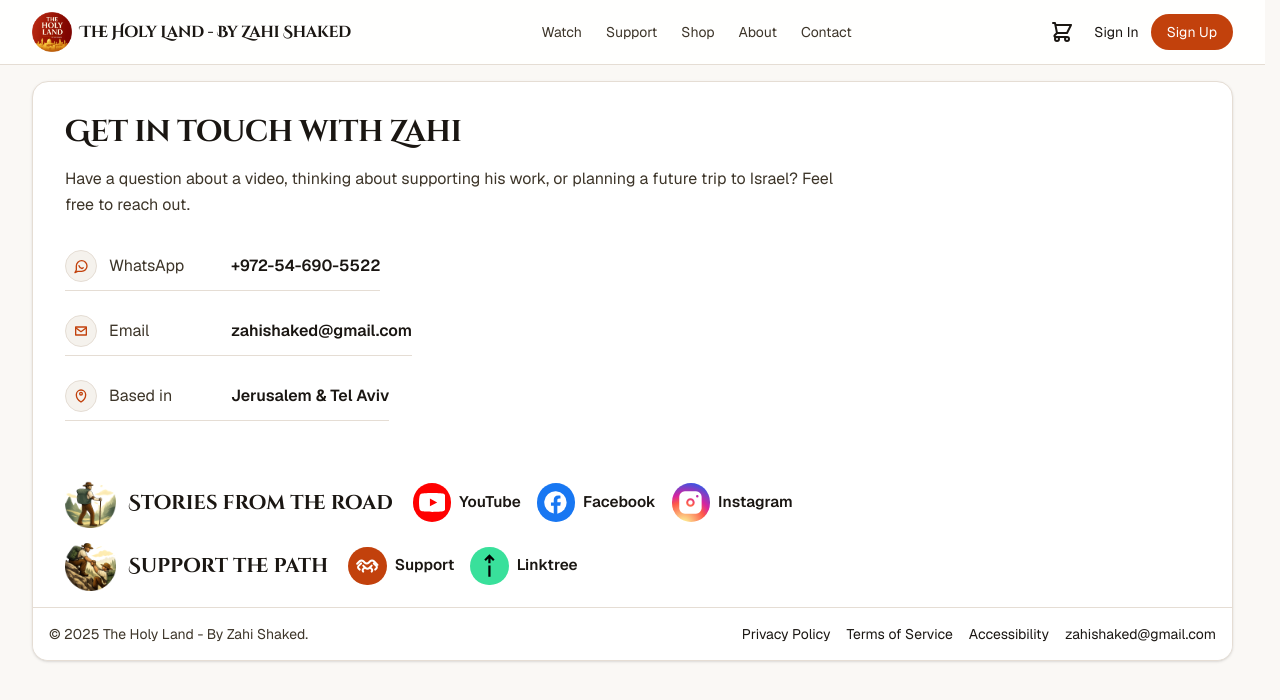
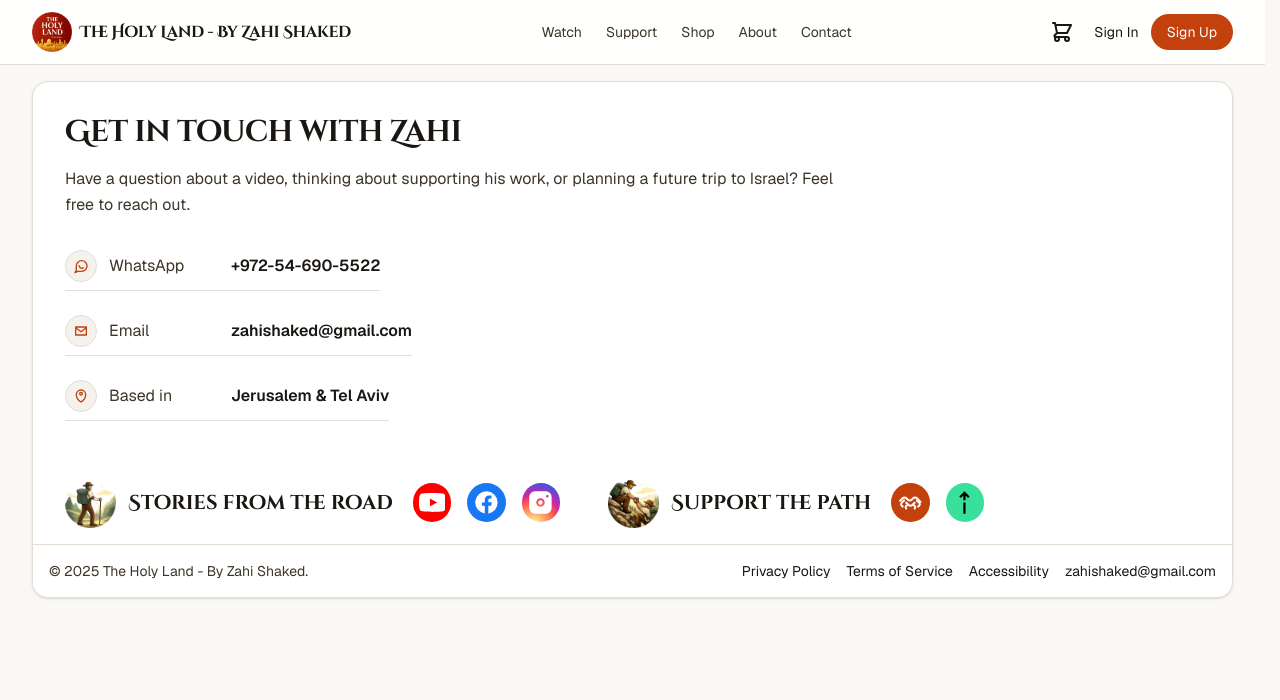
Before and after one commit to Ponzee/zahi-tours, a Next.js app: page /contact in a window 1280 px wide. Shown: the top 700 px of the page. Built offline with nearby package versions, Linux system fonts and the light colour scheme; no server answers.

Commit message:
ui(follow): icon-only social/support links

```diff
--- a/components/FollowSupportBlock.tsx
+++ b/components/FollowSupportBlock.tsx
@@ -26,7 +26,7 @@ export default function FollowSupportBlock() {
                 href="https://www.youtube.com/@zahishaked"
                 target="_blank"
                 rel="noopener noreferrer"
-                className="inline-flex items-center gap-[clamp(6px,1vw,8px)] transition-colors duration-150 whitespace-nowrap hover:opacity-80"
+                className="inline-flex items-center transition-colors duration-150 whitespace-nowrap hover:opacity-80"
                 aria-label="YouTube"
                 title="YouTube"
               >
@@ -42,14 +42,13 @@ export default function FollowSupportBlock() {
                     <path d="M23.498 6.186a2.999 2.999 0 0 0-2.113-2.12C19.505 3.5 12 3.5 12 3.5s-7.505 0-9.385.566a3 3 0 0 0-2.113 2.12A31.11 31.11 0 0 0 0 12a31.11 31.11 0 0 0 .502 5.814 2.999 2.999 0 0 0 2.113 2.12C4.495 20.5 12 20.5 12 20.5s7.505 0 9.385-.566a3 3 0 0 0 2.113-2.12A31.11 31.11 0 0 0 24 12a31.11 31.11 0 0 0-.502-5.814zM9.75 15.5v-7l6.5 3.5-6.5 3.5z" />
                   </svg>
                 </span>
-                <span className="font-semibold text-[#1a1612] text-[clamp(12px,1.2vw,16px)]">YouTube</span>
               </a>
 
               <a
                 href="https://www.facebook.com/zahishakedisraelitourguide"
                 target="_blank"
                 rel="noopener noreferrer"
-                className="inline-flex items-center gap-[clamp(6px,1vw,8px)] transition-colors duration-150 whitespace-nowrap hover:opacity-80"
+                className="inline-flex items-center transition-colors duration-150 whitespace-nowrap hover:opacity-80"
                 aria-label="Facebook"
                 title="Facebook"
               >
@@ -65,14 +64,13 @@ export default function FollowSupportBlock() {
                     <path d="M22 12a10 10 0 1 0-11.5 9.9v-7H8v-2.9h2.5V9.8c0-2.5 1.5-3.9 3.8-3.9 1.1 0 2.2.2 2.2.2v2.4h-1.2c-1.2 0-1.6.7-1.6 1.5v1.9H16.8L16.3 15h-2.6v7A10 10 0 0 0 22 12z" />
                   </svg>
                 </span>
-                <span className="font-semibold text-[#1a1612] text-[clamp(12px,1.2vw,16px)]">Facebook</span>
               </a>
 
               <a
                 href="https://www.instagram.com/zahi_shaked_israeli_tour_guide"
                 target="_blank"
                 rel="noopener noreferrer"
-                className="inline-flex items-center gap-[clamp(6px,1vw,8px)] transition-colors duration-150 whitespace-nowrap hover:opacity-80"
+                className="inline-flex items-center transition-colors duration-150 whitespace-nowrap hover:opacity-80"
                 aria-label="Instagram"
                 title="Instagram"
               >
@@ -92,7 +90,6 @@ export default function FollowSupportBlock() {
                     <path d="M7 2h10a5 5 0 0 1 5 5v10a5 5 0 0 1-5 5H7a5 5 0 0 1-5-5V7a5 5 0 0 1 5-5zm5 6.2A3.8 3.8 0 1 0 15.8 12 3.8 3.8 0 0 0 12 8.2zm6.1-.7a1.1 1.1 0 1 0-1.1-1.1 1.1 1.1 0 0 0 1.1 1.1zM12 10a2 2 0 1 1-2 2 2 2 0 0 1 2-2z" />
                   </svg>
                 </span>
-                <span className="font-semibold text-[#1a1612] text-[clamp(12px,1.2vw,16px)]">Instagram</span>
               </a>
             </div>
           </div>
@@ -114,7 +111,7 @@ export default function FollowSupportBlock() {
             <div className="flex items-center justify-start gap-[clamp(12px,2vw,16px)]">
               <Link
                 href="/support"
-                className="inline-flex items-center gap-[clamp(6px,1vw,8px)] transition-colors duration-150 whitespace-nowrap hover:opacity-80"
+                className="inline-flex items-center transition-colors duration-150 whitespace-nowrap hover:opacity-80"
                 aria-label="Support my journey"
                 title="Support my journey"
               >
@@ -139,14 +136,13 @@ export default function FollowSupportBlock() {
                     <path d="M14.8 14.2l1 1a1.6 1.6 0 0 1 0 2.3" />
                   </svg>
                 </span>
-                <span className="font-semibold text-[#1a1612] text-[clamp(12px,1.2vw,16px)]">Support</span>
               </Link>
 
               <a
                 href="https://linktr.ee/zahishakedtourguide"
                 target="_blank"
                 rel="noopener noreferrer"
-                className="inline-flex items-center gap-[clamp(6px,1vw,8px)] transition-colors duration-150 whitespace-nowrap hover:opacity-80"
+                className="inline-flex items-center transition-colors duration-150 whitespace-nowrap hover:opacity-80"
                 aria-label="Linktree"
                 title="Linktree"
               >
@@ -162,7 +158,6 @@ export default function FollowSupportBlock() {
                     <path d="M12 2l4.6 4.6-1.4 1.4L13 5.8V10h-2V5.8L8.8 8 7.4 6.6 12 2zm-1 10h2v10h-2V12z" />
                   </svg>
                 </span>
-                <span className="font-semibold text-[#1a1612] text-[clamp(12px,1.2vw,16px)]">Linktree</span>
               </a>
             </div>
           </div>
```
